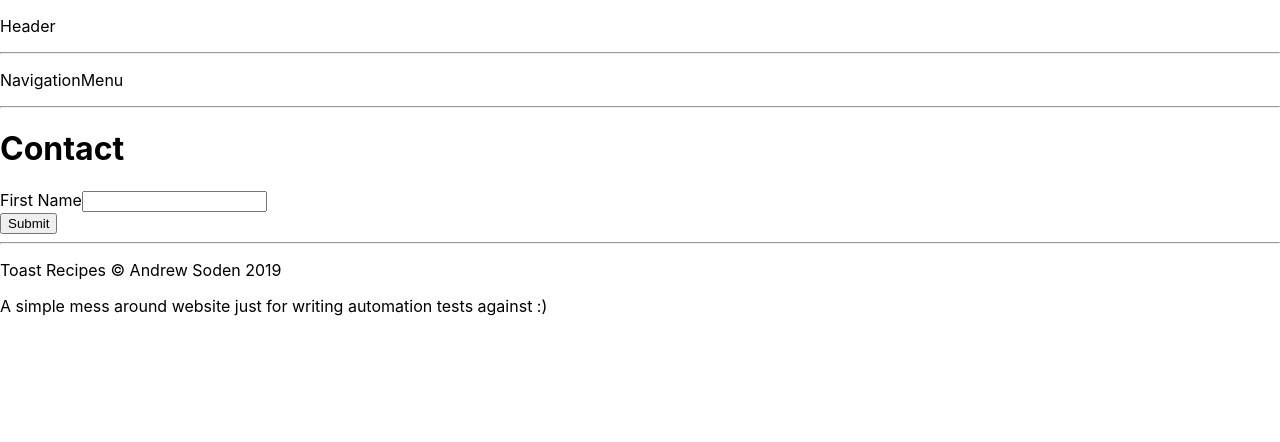
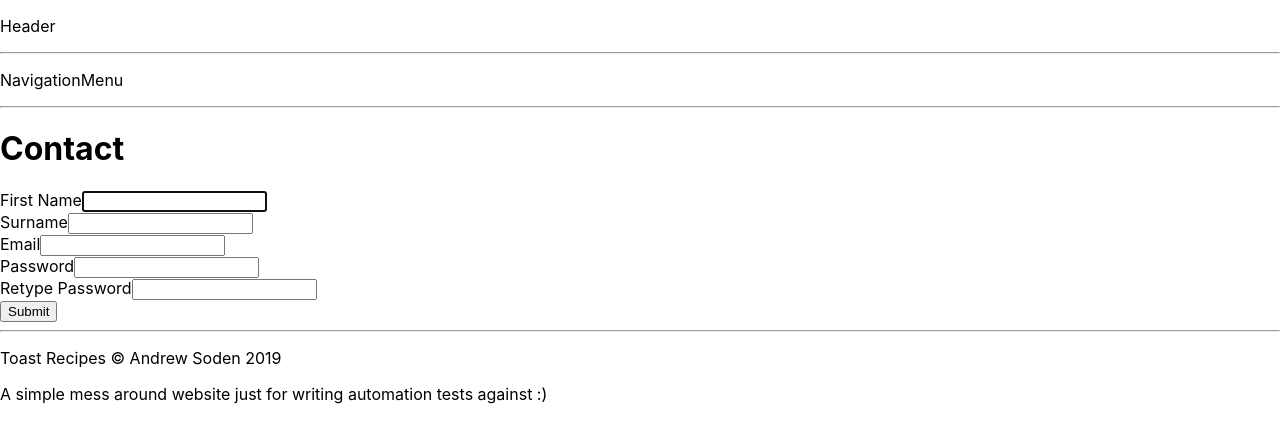
Before and after one commit to andrewsoden/toast_recipes, a React (Create React App) app: page / in a window 1280 px wide. Shown: the top 442 px of the page. Built offline with nearby package versions, Linux system fonts and the light colour scheme.

Commit message:
Continued Contact form

```diff
--- a/src/Contact.js
+++ b/src/Contact.js
@@ -4,7 +4,13 @@ class Contact extends Component {
   constructor(props) {
     super(props);
     this.state = {
-      firstName: ''
+      firstName: '',
+      surname: '',
+      email: '',
+      password: '',
+      rePassword: '',
+      contactNumber: '',
+      comment: ''
     };
 
     this.handleChange = this.handleChange.bind(this);
@@ -12,7 +18,6 @@ class Contact extends Component {
   }
 
   handleChange(event) {
-    //this.setState({value: event.target.value});
     event.target.classList.add('active');
 
     this.setState({
@@ -49,10 +54,20 @@ class Contact extends Component {
     const validity = this.refs[refName].validity;
     const label = document.getElementById(`${refName}Label`).textContent;
     const error = document.getElementById(`${refName}Error`);
+    const isFirstName = refName.indexOf('firstName') !== -1;
+    const isSurname = refName.indexOf('surname') !== -1;
+    const isPassword = refName.indexOf('password') !== -1;
+    const isRePassword = refName.indexOf('rePassword') !== -1;
 
     if (!validity.valid) {
       if (validity.valueMissing) {
         error.textContent = `${label} is a required field`;
+      }  else if ((isFirstName || isSurname) && validity.patternMismatch) {
+        error.textContent = `${label} should be longer than 1 character`;
+      } else if (validity.typeMismatch) {
+        error.textContent = `${label} should be a valid email address`;
+      } else if ((isPassword || isRePassword) && validity.patternMismatch) {
+        error.textContent = `${label} should be longer than 7 characters`;
       }
       return false;
     }
@@ -73,10 +88,68 @@ class Contact extends Component {
               name="firstName"
               ref="firstName"
               pattern=".{2,}"
-            value={ this.state.firstName }
-            onChange={ this.handleChange }
-            required />
+              value={this.state.firstName}
+              onChange={this.handleChange}
+              required
+              autoFocus
+            />
             <div className="error" id="firstNameError" />
+          </div>
+
+          <div className="form-group">
+            <label id="surnameLabel">Surname</label>
+            <input className="form-control"
+              type="text"
+              name="surname"
+              ref="surname"
+              pattern=".{2,}"
+              value={this.state.surname}
+              onChange={this.handleChange}
+              required
+            />
+            <div className="error" id="surnameError" />
+          </div>
+
+          <div className="form-group">
+            <label id="emailLabel">Email</label>
+            <input className="form-control"
+              type="email"
+              name="email"
+              ref="email"
+              pattern="[a-z0-9._%+-]+@[a-z0-9.-]+\.[a-z]{2,4}$"
+              value={this.state.email}
+              onChange={this.handleChange}
+              required
+            />
+            <div className="error" id="emailError" />
+          </div>
+
+          <div className="form-group">
+            <label id="passwordLabel">Password</label>
+            <input className="form-control"
+              type="password"
+              name="password"
+              ref="password"
+              pattern=".{8,}"
+              value={this.state.password}
+              onChange={this.handleChange}
+              required
+            />
+            <div className="error" id="passwordError" />
+          </div>
+
+          <div className="form-group">
+            <label id="rePasswordLabel">Retype Password</label>
+            <input className="form-control"
+              type="password"
+              name="rePassword"
+              ref="rePassword"
+              pattern=".{8,}"
+              value={this.state.rePassword}
+              onChange={this.handleChange}
+              required
+            />
+            <div className="error" id="rePasswordError" />
           </div>
 
           <button className="btn btn-primary"
```
Lines whose indentation alone changed are shown as unchanged.
